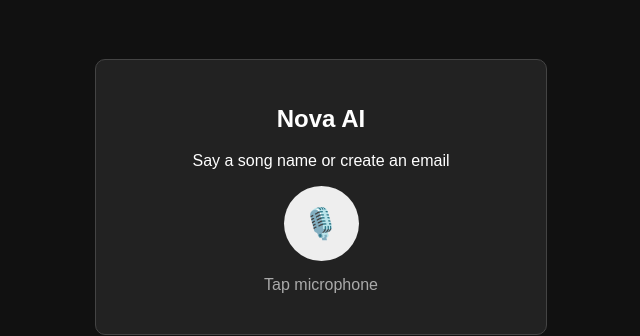
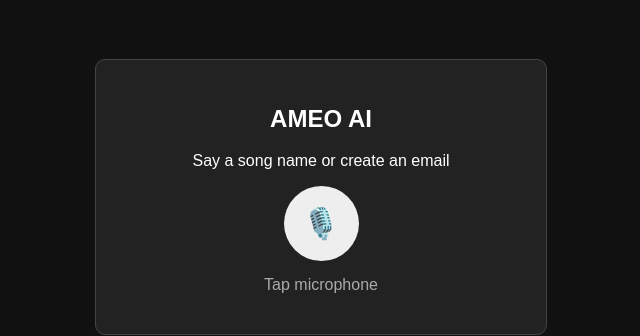
Before and after one commit to ameo05/Agent-AI, a Flask app: page / in a window 1280 px wide. Shown: the part 203-539 px from the top of the page, without its empty margins (319-959 px from the left). Run offline with Flask 3, Linux system fonts and the light colour scheme.

Commit message:
Update index.html

```diff
--- a/app/templates/index.html
+++ b/app/templates/index.html
@@ -168,7 +168,7 @@
 <div class="card">
 
 
-<h2>Nova AI</h2>
+<h2>AMEO AI</h2>
 
 
 <p>
```
